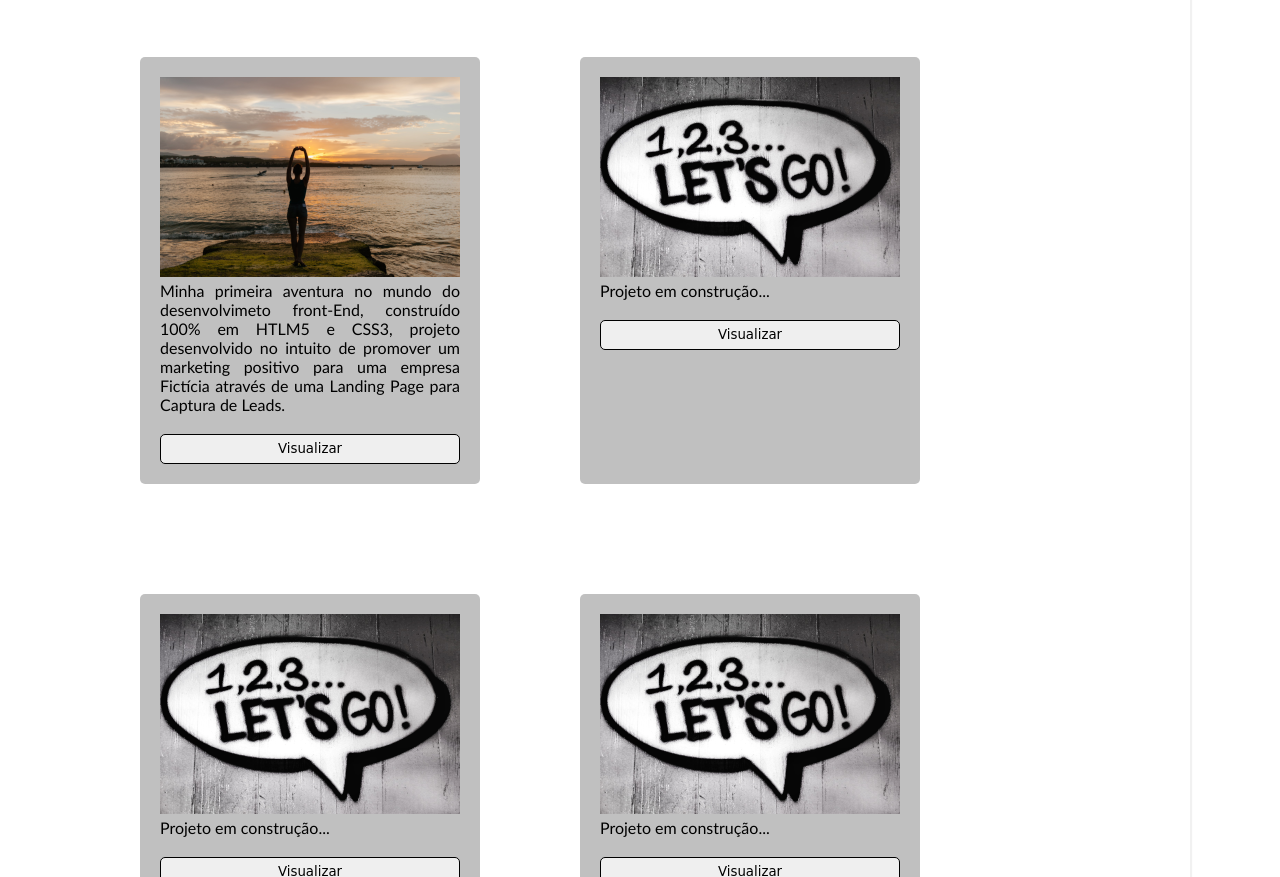
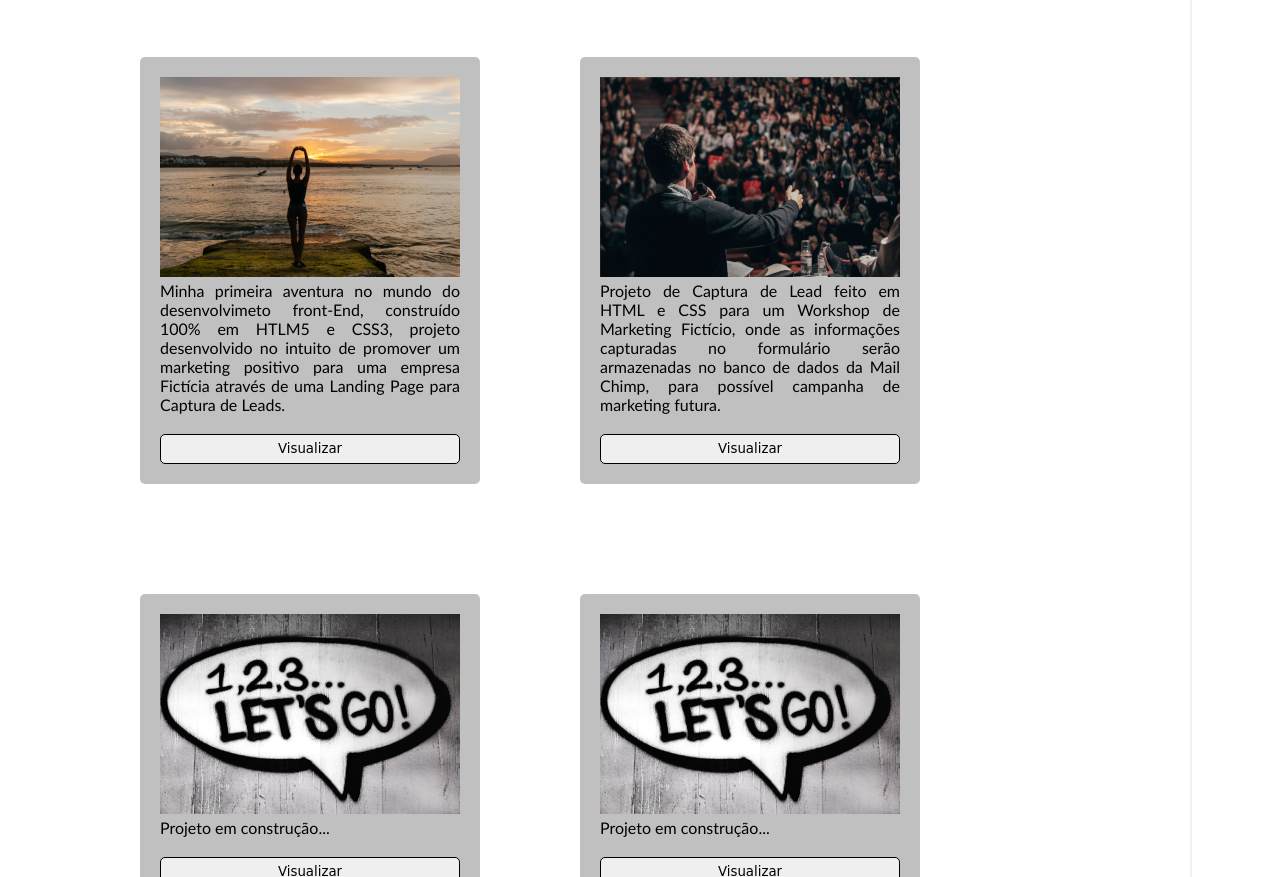
Before and after one commit to JonataRossanttles/Portfolio, a plain HTML site: page index.html in a window 1280 px wide. Shown: the part 975-1852 px from the top of the page. Drawn offline with Linux system fonts and the light colour scheme.

Commit message:
Add files via upload

```diff
--- a/index.html
+++ b/index.html
@@ -63,9 +63,10 @@
             </div>
 
             <div class="projeto" >
-                <img src="Imagens/em construação 300x200.png" alt="" >
-                <p>Projeto em construção...</p>
-                <a href="#" target="_blank"><input type="button" value="Visualizar" class="botão-visualizar"></a>
+                <img src="Imagens/people 300x200.jpg" alt="" >
+                <p>Projeto de Captura de Lead feito em HTML e CSS para um Workshop de Marketing Fictício, onde as informações capturadas no formulário serão armazenadas no banco de dados da Mail Chimp, para possível campanha de marketing futura. </p>
+
+                <a href="https://jonatarossanttles.github.io/PAGINA-DE-CAPTURA-WORKSHOP/" target="_blank"><input type="button" value="Visualizar" class="botão-visualizar"></a>
             </div>
 
         </div>
```
Also changed, not shown: Imagens/people 300x200.jpg (added).
